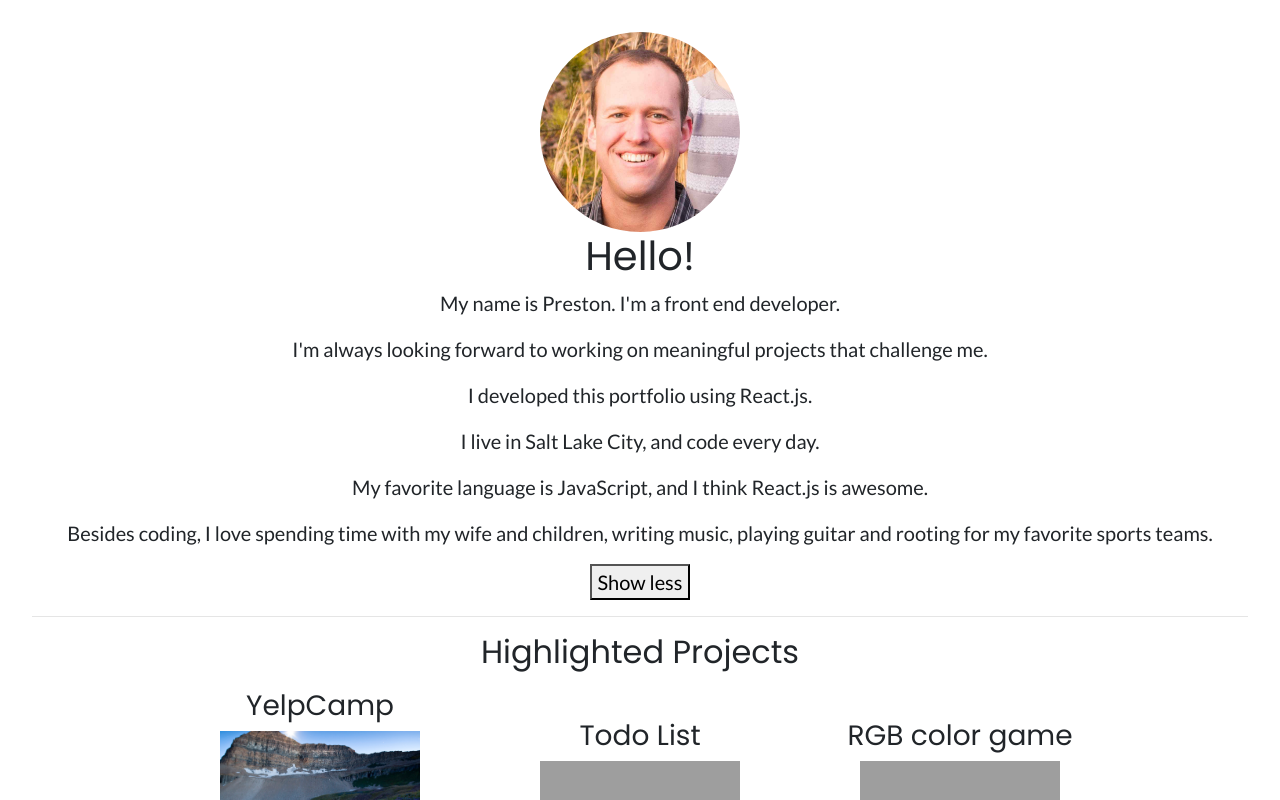
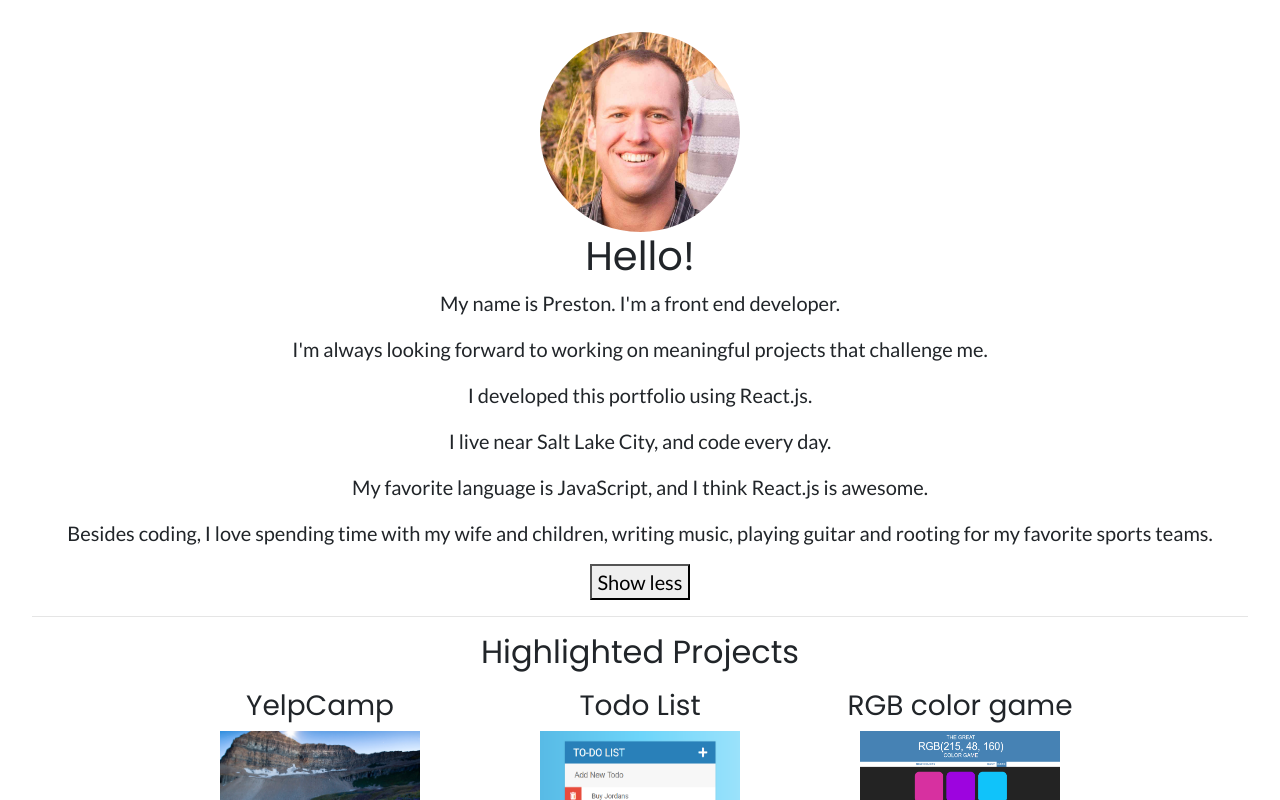
Before and after one commit to prestonlund/reactjs-portfolio, a React (Create React App) app: page / in a window 1280 px wide. Both pictures are taken after a click on the button "Read more". Shown: the top 800 px of the page. Built offline with nearby package versions, Linux system fonts and the light colour scheme; grey boxes are pictures that could not be loaded.

Commit message:
update portfolio photos

```diff
--- a/src/components/App.js
+++ b/src/components/App.js
@@ -21,7 +21,7 @@ class App extends Component {
                 {
                     this.state.displayBio ? (
                         <div>
-                            <p>I live in Salt Lake City, and code every day.</p>
+                            <p>I live near Salt Lake City, and code every day.</p>
                             <p>My favorite language is JavaScript, and I think React.js is awesome.</p>
                             <p>Besides coding, I love spending time with my wife and children, writing music, playing guitar and rooting for my favorite sports teams.</p>
                             <button onClick={this.toggleDisplayBio}>Show less</button>
--- a/src/data/projects.js
+++ b/src/data/projects.js
@@ -1,12 +1,12 @@
 import project1 from '../assets/yelp-camp-thumbnail-react.png';
-import project2 from '../assets/project2.png';
-import project3 from '../assets/project3.png';
+import project2 from '../assets/todo-list-thumbnail.png';
+import project3 from '../assets/rgb-color-game-thumbnail.png';
 
 const PROJECTS = [
   {
     id: 1,
     title: 'YelpCamp',
-    description: 'Dynamic web application with built with JavaScript using CRUD functions about campsites',
+    description: 'Dynamic application with built with JavaScript',
     link: 'https://tranquil-ridge-27196.herokuapp.com/',
     image: project1
   },
```
Also changed, not shown: src/assets/rgb-color-game-thumbnail.png (added), src/assets/todo-list-thumbnail.png (added).
